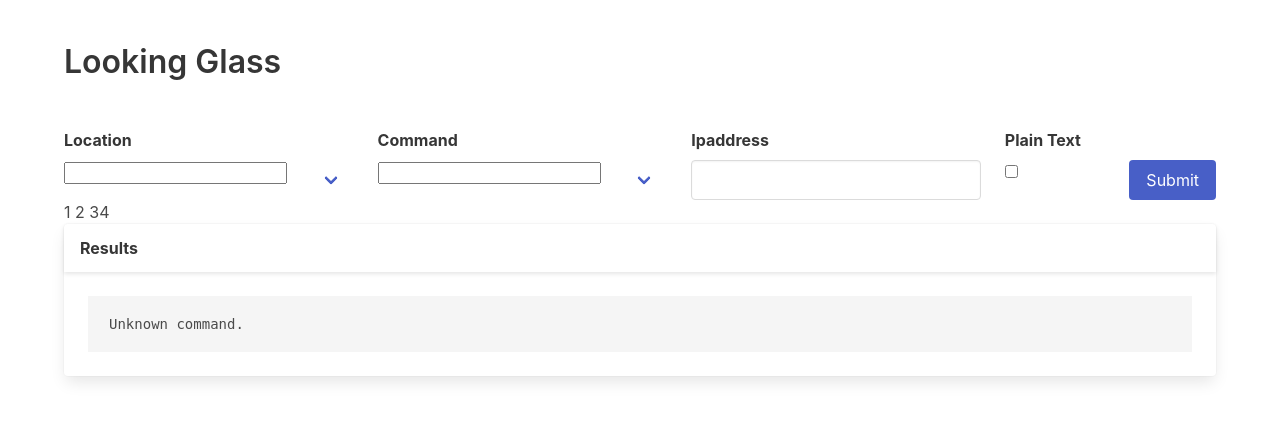
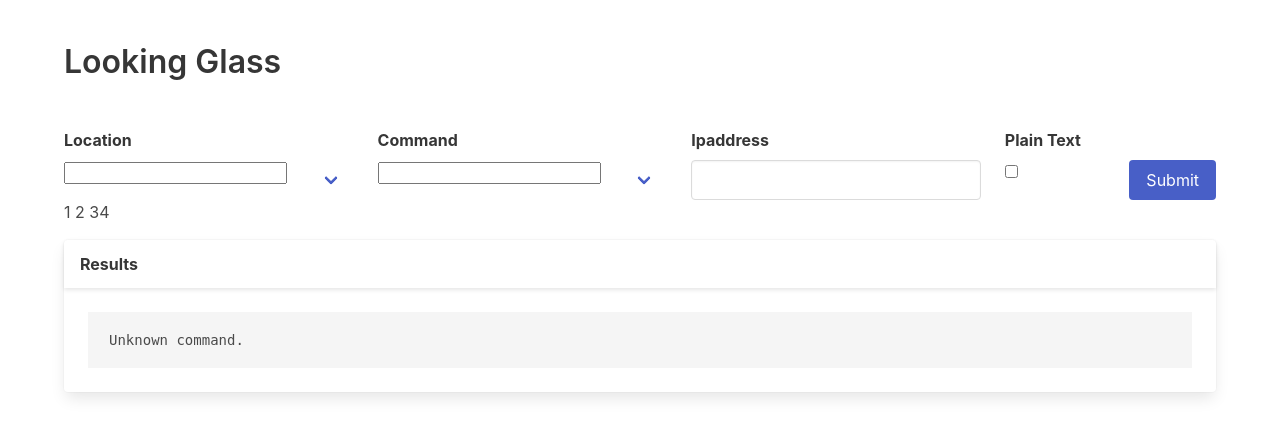
Before and after one commit to robwdwd/lg, a Python web app: template lg/templates/home.html in a window 1280 px wide. Shown: the part 52-489 px from the top of the page. Run offline with Jinja, Linux system fonts and the light colour scheme; the template is opened without the code that fills it: most values are stand-ins (such as "Sample title", 1, 10 or a date in 2020); form fields are guessed from the names that the template uses.

Commit message:
Layout changes

```diff
--- a/lg/templates/results/index.html
+++ b/lg/templates/results/index.html
@@ -1,12 +1,10 @@
 {% if results.errors %}
-  <div class="row m-4 ">
-    <div class="col">
-      <p class="font-monospace text-danger">{{results.errors}}</p>
-    </div>
+  <div class="box mt-4">
+      <p class="is-family-monospace is-danger">{{results.errors}}</p>
   </div>
 {% else %}
 
-  <div class="card">
+  <div class="card mt-4">
     <header class="card-header"><p class="card-header-title">Results</p></header>
     <div class="card-content">
       <div class="content">
```
